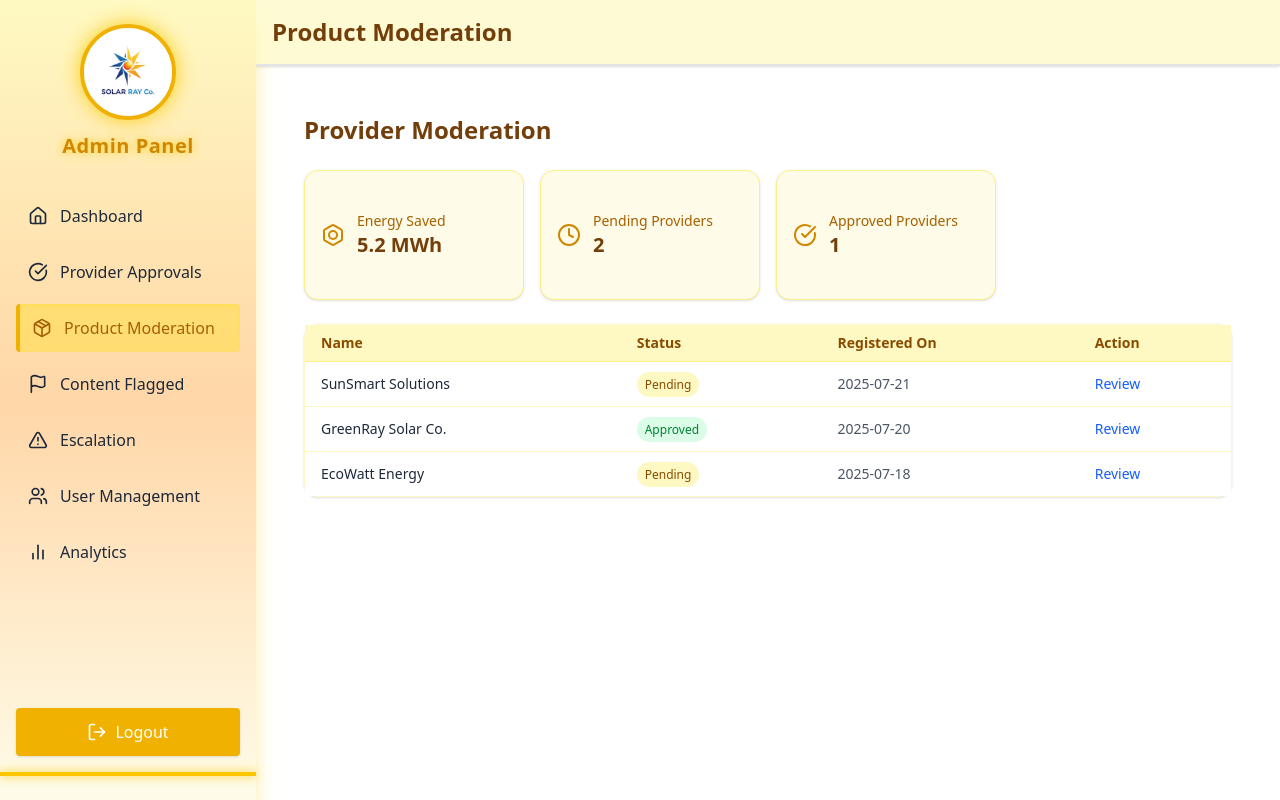
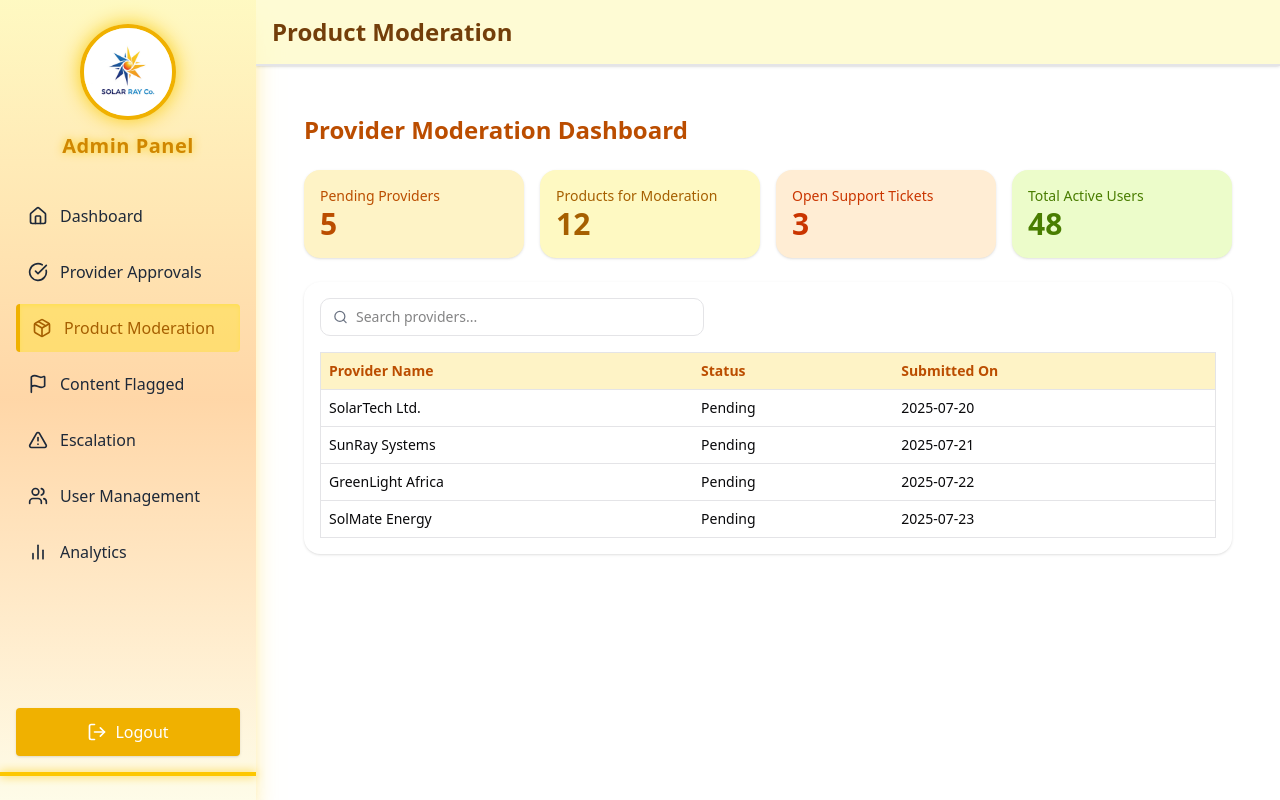
Before and after one commit to Michael-Munga/Ray-Solar-Solutions-Frontend, a React (Vite) app: page /products in a window 1280 px wide. Built offline with nearby package versions, Linux system fonts and the light colour scheme.

Commit message:
feat: Add solar-toned stat cards and integrated table with search

```diff
--- a/src/pages/admin/ProductModeration.jsx
+++ b/src/pages/admin/ProductModeration.jsx
@@ -1,109 +1,91 @@
-import React from 'react';
-import { Card, CardContent } from '@/components/ui/card';
-import { Bolt, CheckCircle, Clock } from 'lucide-react';
+import React, { useState } from "react";
+import { motion } from "framer-motion";
+import { Search } from "lucide-react";
 
-const providers = [
-  {
-    id: 1,
-    name: 'SunSmart Solutions',
-    status: 'Pending',
-    registeredOn: '2025-07-21',
-  },
-  {
-    id: 2,
-    name: 'GreenRay Solar Co.',
-    status: 'Approved',
-    registeredOn: '2025-07-20',
-  },
-  {
-    id: 3,
-    name: 'EcoWatt Energy',
-    status: 'Pending',
-    registeredOn: '2025-07-18',
-  },
+const stats = [
+  { label: "Pending Providers", value: 5, color: "bg-amber-100 text-amber-700" },
+  { label: "Products for Moderation", value: 12, color: "bg-yellow-100 text-yellow-700" },
+  { label: "Open Support Tickets", value: 3, color: "bg-orange-100 text-orange-700" },
+  { label: "Total Active Users", value: 48, color: "bg-lime-100 text-lime-700" },
+];
+
+const tableData = [
+  { name: "SolarTech Ltd.", status: "Pending", submitted: "2025-07-20" },
+  { name: "SunRay Systems", status: "Pending", submitted: "2025-07-21" },
+  { name: "GreenLight Africa", status: "Pending", submitted: "2025-07-22" },
+  { name: "SolMate Energy", status: "Pending", submitted: "2025-07-23" },
 ];
 
 const ProviderModeration = () => {
+  const [searchTerm, setSearchTerm] = useState("");
+
+  const filteredProviders = tableData.filter((provider) =>
+    provider.name.toLowerCase().includes(searchTerm.toLowerCase())
+  );
+
   return (
     <div className="p-6 space-y-6">
-      {/* Header */}
-      <div className="flex justify-between items-center">
-        <h2 className="text-2xl font-semibold text-yellow-900">Provider Moderation</h2>
+      <h1 className="text-2xl font-bold text-amber-700">Provider Moderation Dashboard</h1>
+
+      {/* Stat Cards */}
+      <div className="grid grid-cols-1 md:grid-cols-2 lg:grid-cols-4 gap-4">
+        {stats.map((stat, index) => (
+          <motion.div
+            key={index}
+            initial={{ opacity: 0, y: 20 }}
+            animate={{ opacity: 1, y: 0 }}
+            transition={{ duration: 0.5, delay: index * 0.1 }}
+            className={`rounded-2xl shadow p-4 ${stat.color}`}
+          >
+            <p className="text-sm font-medium">{stat.label}</p>
+            <p className="text-3xl font-semibold">{stat.value}</p>
+          </motion.div>
+        ))}
       </div>
 
-      {/* Stat Cards */}
-      <div className="grid grid-cols-1 sm:grid-cols-2 lg:grid-cols-4 gap-4">
-        <Card className="bg-yellow-50 shadow-sm border border-yellow-200">
-          <CardContent className="p-4">
-            <div className="flex items-center gap-3">
-              <Bolt className="text-yellow-600" />
-              <div>
-                <p className="text-sm text-yellow-700">Energy Saved</p>
-                <p className="text-xl font-bold text-yellow-900">5.2 MWh</p>
-              </div>
-            </div>
-          </CardContent>
-        </Card>
-
-        <Card className="bg-yellow-50 shadow-sm border border-yellow-200">
-          <CardContent className="p-4">
-            <div className="flex items-center gap-3">
-              <Clock className="text-yellow-600" />
-              <div>
-                <p className="text-sm text-yellow-700">Pending Providers</p>
-                <p className="text-xl font-bold text-yellow-900">2</p>
-              </div>
-            </div>
-          </CardContent>
-        </Card>
-
-        <Card className="bg-yellow-50 shadow-sm border border-yellow-200">
-          <CardContent className="p-4">
-            <div className="flex items-center gap-3">
-              <CheckCircle className="text-yellow-600" />
-              <div>
-                <p className="text-sm text-yellow-700">Approved Providers</p>
-                <p className="text-xl font-bold text-yellow-900">1</p>
-              </div>
-            </div>
-          </CardContent>
-        </Card>
+      {/* Search + Table */}
+      <div className="bg-white rounded-2xl shadow p-4 space-y-4">
+        {/* Search Bar */}
+        <div className="flex items-center border rounded-lg px-3 py-2 w-full max-w-sm">
+          <Search className="w-4 h-4 text-gray-500 mr-2" />
+          <input
+            type="text"
+            placeholder="Search providers..."
+            value={searchTerm}
+            onChange={(e) => setSearchTerm(e.target.value)}
+            className="outline-none w-full text-sm"
+          />
         </div>
 
-      {/* Provider Table */}
-      <div className="mt-6 bg-white rounded-xl shadow border border-yellow-100">
-        <table className="min-w-full divide-y divide-yellow-200">
-          <thead className="bg-yellow-100">
+        {/* Table */}
+        <div className="overflow-x-auto">
+          <table className="w-full text-left text-sm border">
+            <thead className="bg-amber-100 text-amber-700">
               <tr>
-              <th className="text-left text-yellow-800 text-sm font-semibold px-4 py-2">Name</th>
-              <th className="text-left text-yellow-800 text-sm font-semibold px-4 py-2">Status</th>
-              <th className="text-left text-yellow-800 text-sm font-semibold px-4 py-2">Registered On</th>
-              <th className="text-left text-yellow-800 text-sm font-semibold px-4 py-2">Action</th>
+                <th className="p-2 border-b">Provider Name</th>
+                <th className="p-2 border-b">Status</th>
+                <th className="p-2 border-b">Submitted On</th>
               </tr>
             </thead>
-          <tbody className="bg-white divide-y divide-yellow-100">
-            {providers.map((provider) => (
-              <tr key={provider.id}>
-                <td className="px-4 py-3 text-sm text-gray-800">{provider.name}</td>
-                <td className="px-4 py-3 text-sm">
-                  <span
-                    className={`px-2 py-1 rounded-full text-xs font-medium ${
-                      provider.status === 'Approved'
-                        ? 'bg-green-100 text-green-700'
-                        : 'bg-yellow-100 text-yellow-800'
-                    }`}
-                  >
-                    {provider.status}
-                  </span>
-                </td>
-                <td className="px-4 py-3 text-sm text-gray-600">{provider.registeredOn}</td>
-                <td className="px-4 py-3 text-sm">
-                  <button className="text-blue-600 hover:underline">Review</button>
+            <tbody>
+              {filteredProviders.length > 0 ? (
+                filteredProviders.map((provider, index) => (
+                  <tr key={index} className="hover:bg-amber-50">
+                    <td className="p-2 border-b">{provider.name}</td>
+                    <td className="p-2 border-b">{provider.status}</td>
+                    <td className="p-2 border-b">{provider.submitted}</td>
+                  </tr>
+                ))
+              ) : (
+                <tr>
+                  <td colSpan="3" className="text-center p-4 text-gray-500">
+                    No providers match your search.
                   </td>
                 </tr>
-            ))}
+              )}
             </tbody>
           </table>
+        </div>
       </div>
     </div>
   );
```
Lines whose indentation alone changed are shown as unchanged.
